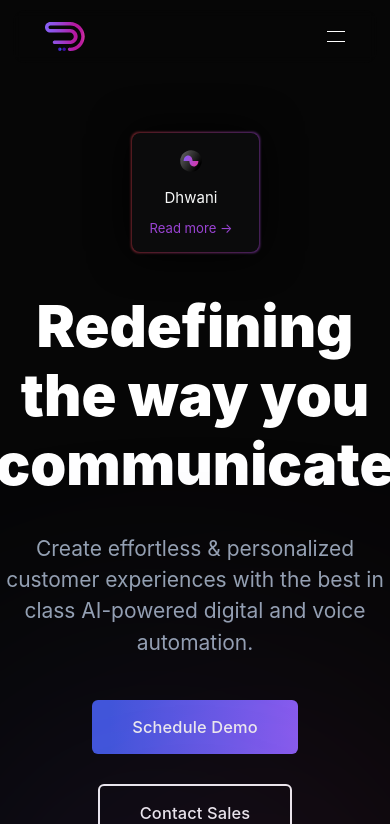
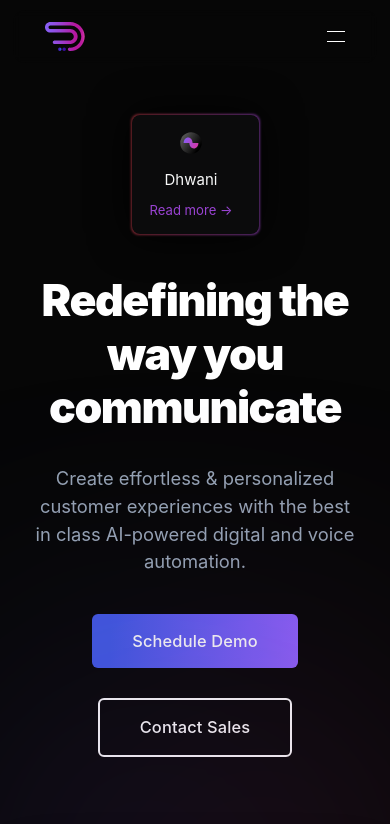
Before and after one commit to dynopii/dynopii.github.io, a Next.js app: page / in a window 390 px wide. Shown: the top 824 px of the page. Built offline with nearby package versions, Linux system fonts and the light colour scheme.

Commit message:
minor changes css

```diff
--- a/components/Main.tsx
+++ b/components/Main.tsx
@@ -76,7 +76,6 @@ const Main2 = () => {
         className="
             splash
             pt-40
-            sm:pt-24
             flex
             justify-center
             w-full
@@ -141,7 +140,7 @@ const Main2 = () => {
               </div>
             </div>
             <span className="animate">
-              <h1 className="hero_title text-white sm:text-5xl md:text-6xl">
+              <h1 className="hero_title text-h1 md:text-h3 text-white sm:text-5xl md:text-6xl">
                 Redefining the way you communicate
               </h1>
             </span>
--- a/components/layout/Footer.tsx
+++ b/components/layout/Footer.tsx
@@ -8,7 +8,7 @@ interface Props {}
 export const Footer: React.FC<Props> = () => {
   return (
     <>
-      <footer className="mt-90 md:mt-50">
+      <footer className="mt-90 md:mt-50 m-30">
         <div className="bg-gray-100">
           <div className="max-w-6xl m-auto text-gray-800 flex flex-wrap justify-center">
             <div className="p-5 w-48 ">
@@ -191,7 +191,7 @@ export const Footer: React.FC<Props> = () => {
             <div className="mt-2 text-gray-666">
               © Copyright 2020. All Rights Reserved.
             </div>
-            <div className="md:flex-auto md:flex-row-reverse mt-2 flex-row flex">
+            <div className=" mt-2 flex-row flex">
               <a
                 href="https://in.linkedin.com/company/dynopii"
                 target="_blank"
--- a/components/screens/landing/Newsletter.tsx
+++ b/components/screens/landing/Newsletter.tsx
@@ -1,30 +1,30 @@
-import React from 'react';
-import { Formik } from 'formik';
-import * as Yup from 'yup';
-import { Button } from '../../layout/Button';
+import React from "react";
+import { Formik } from "formik";
+import * as Yup from "yup";
+import { Button } from "../../layout/Button";
 
-interface Props {
-
-}
-
-
+interface Props {}
 
 // Validation Schema for Newsletter form
 const ValidationSchema = Yup.object().shape({
-  email: Yup.string().required('Please enter email.'),
+  email: Yup.string().required("Please enter email."),
 });
 
-
 export const Newsletter: React.FC<Props> = () => {
-
   return (
-    <div className='bg-gray-333 newsletter-bg rounded-default py-50 flex items-center justify-center flex-col'>
-      <h4 className='font-semibold text-gray-f2f text-h4 text-center'>Subscribe to our Blog</h4>
-      <p className='text-body-lg tracking-wider text-gray-e0e font-normal text-center w-5/12 lg:w-8/12 sm:w-10/12 mt-35'>Get latest product updates, resources, curated content delivered straight in your inbox. Be the first to learn the news about new features and product updates</p>
+    <div className="bg-gray-333 newsletter-bg rounded-default py-50 flex items-center justify-center flex-col">
+      <h4 className="font-semibold text-gray-f2f text-h4 text-center">
+        Subscribe to our Blog
+      </h4>
+      <p className="text-body-lg tracking-wider text-gray-e0e font-normal text-center w-5/12 lg:w-8/12 sm:w-10/12 mt-35">
+        Get latest product updates, resources, curated content delivered
+        straight in your inbox. Be the first to learn the news about new
+        features and product updates
+      </p>
 
       <Formik
         initialValues={{
-          email: '',
+          email: "",
         }}
         validateOnChange={false}
         validateOnBlur={false}
@@ -38,16 +38,34 @@ export const Newsletter: React.FC<Props> = () => {
           }, 1000);
         }}
       >
-        {({ values, errors, handleChange, handleBlur, handleSubmit, setFieldValue, isSubmitting }) => (
+        {({
+          values,
+          errors,
+          handleChange,
+          handleBlur,
+          handleSubmit,
+          setFieldValue,
+          isSubmitting,
+        }) => (
           <form onSubmit={handleSubmit}>
-            <div className='mt-40 sm:flex-col sm:items-stretch flex items-center bg-white p-2 rounded-default w-full'>
-              <input id='email' placeholder='Enter your email address' value={values.email} onChange={handleChange} className='py-10 w-80 sm:w-60 xs:w-56 mr-2 sm:mr-0 px-10 focus:outline-none focus:ring-2 focus:ring-brand focus:border-transparent rounded-default' />
-              <button className='sm:mt-10 bg-brand px-50 py-10 rounded-default text-white'>Subscribe</button>
+            <div className="mt-40 sm:flex-col sm:items-stretch flex items-center bg-white p-2 rounded-default w-full">
+              <input
+                id="email"
+                placeholder="Enter your email address"
+                value={values.email}
+                onChange={handleChange}
+                className="py-10 w-80 sm:w-60 xs:w-56 mr-2 sm:mr-0 px-10 focus:outline-none focus:ring-2 focus:ring-brand focus:border-transparent rounded-default"
+              />
+              <button
+                disabled={isSubmitting}
+                className="sm:mt-10 bg-brand px-50 py-10 rounded-default text-white btn--gradient"
+              >
+                Subscribe
+              </button>
             </div>
           </form>
         )}
       </Formik>
-
     </div>
   );
 };
--- a/styles/styles.css
+++ b/styles/styles.css
@@ -105,7 +105,6 @@ body {
 
 .hero_sub_text {
 	max-width: 720px;
-	font-size: 1.6rem;
 	color: #95a2b3;
 	line-height: 1.5;
 	margin-top: 0.8em;
@@ -352,3 +351,13 @@ body {
 	text-decoration: none;
 	flex-shrink: 0;
 }
+
+@media screen and (max-width: 600px) {
+	.hero_title {
+	font-size: 3.4rem;
+	}
+	.hero_sub_text {
+		font-size: 1.4rem;
+		color: #95a2b3;
+	}
+}
```
